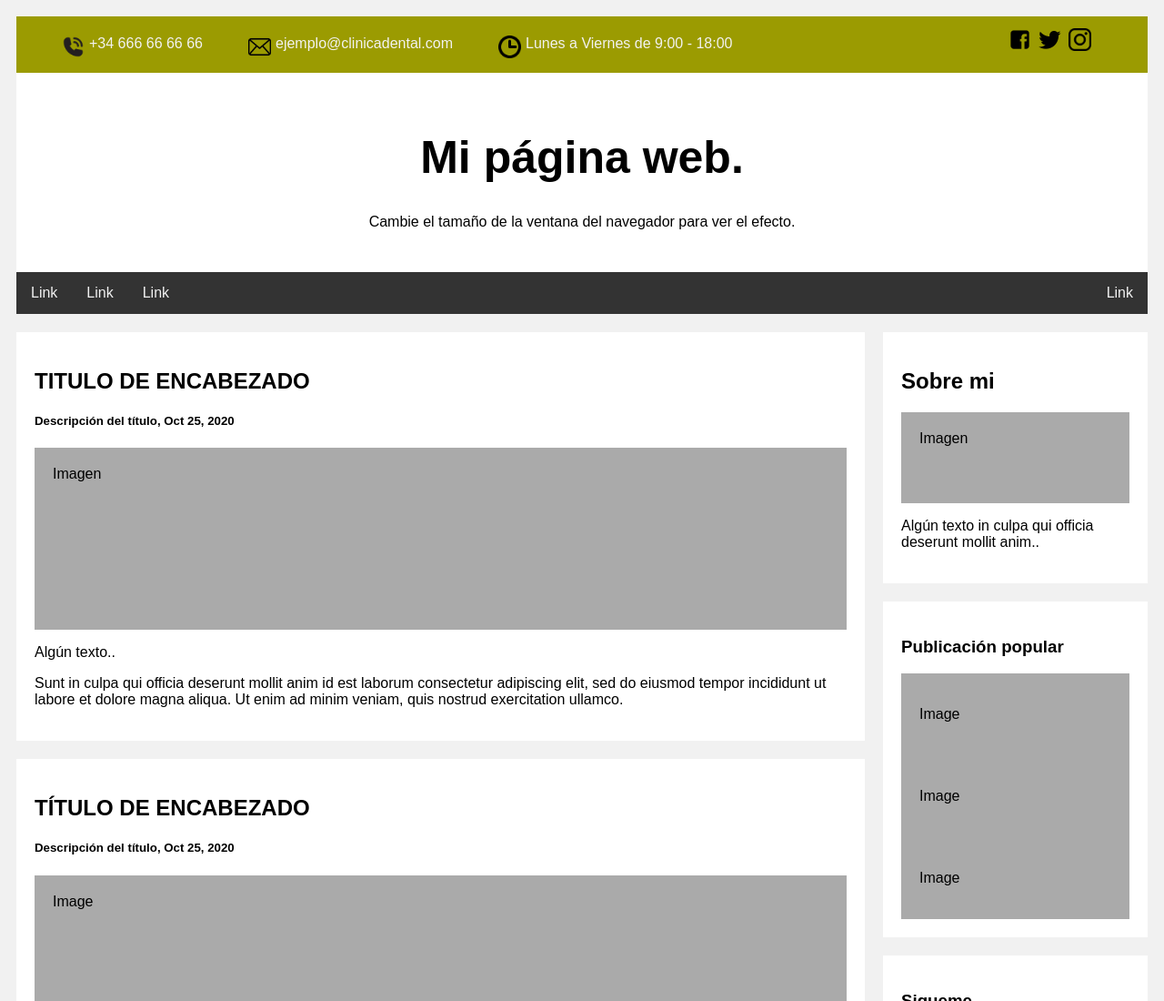
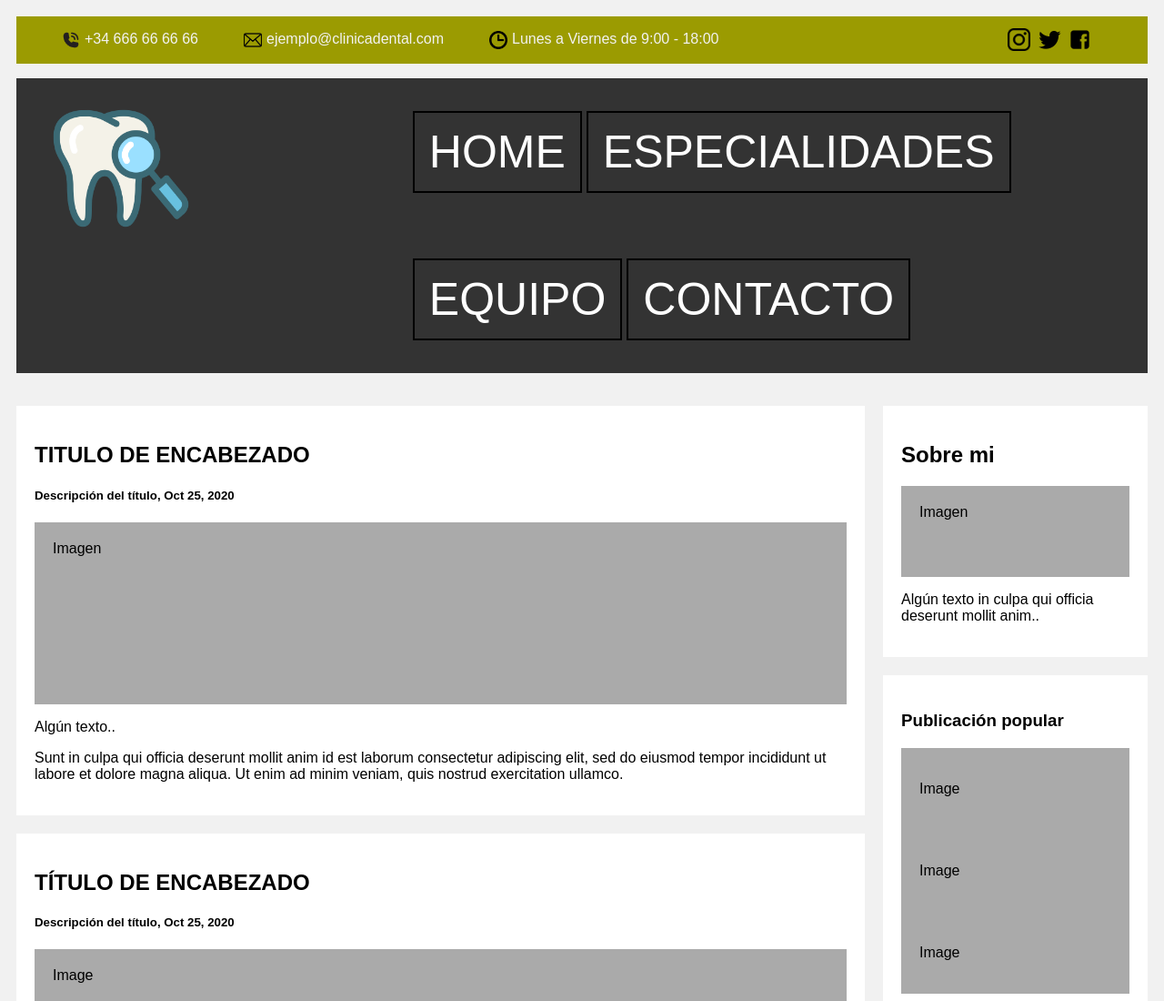
Before and after one commit to Alejandro-rs93/DentalClinic, a plain HTML site: page home/home.html in a window 1280 px wide. Shown: the top 1100 px of the page at 91% size. Drawn offline with Linux system fonts and the light colour scheme.

Commit message:
casi todo el topnav listo

```diff
--- a/home/home.html
+++ b/home/home.html
@@ -11,26 +11,23 @@
     <div class="topIzq">
       <p><img src="img/tlf.png">+34 666 66 66 66</p>
       <p><img src="img/mail.png"> ejemplo@clinicadental.com</p>
-      <p> <img src="img/reloj.png">Lunes a Viernes de 9:00 - 18:00 </p>
+      <p><img src="img/reloj.png">Lunes a Viernes de 9:00 - 18:00 </p>
     </div>
     <div class="topDer">
-      <a href=""><img src="img/ig.png"></a>
-      <a href=""><img src="img/tw.png"></a>
-      <a href=""><img src="img/fb.png"></a>
+      <a href="https://es-es.facebook.com//"><img src="img/fb.png"></a>
+      <a href="https://twitter.com/?lang=es"><img src="img/tw.png"></a>
+      <a href="https://www.instagram.com/"><img src="img/ig.png"></a>
     </div>
   </div>
-    <div class="header">
-      <h1>Mi página web.</h1>
-      <p>Cambie el tamaño de la ventana del navegador para ver el efecto.</p>
-    </div>
+  <ul class="topnav">
+    <img src="img/logo.png">
 
-    <div class="topnav">
-      <a href="#">Link</a>
-      <a href="#">Link</a>
-      <a href="#">Link</a>
-      <a href="#" style="float:right">Link</a>
-    </div>
+      <li><a href=""> HOME</a></li>
+      <li><a href=""> ESPECIALIDADES</a></li>
+      <li><a href=""> EQUIPO</a></li>
+      <li><a href=""> CONTACTO</a></li>
 
+  </ul>
     <div class="row">
       <div class="leftcolumn">
         <div class="card">
--- a/home/style.css
+++ b/home/style.css
@@ -1,4 +1,3 @@
-
 * {
     box-sizing: border-box;
 }
@@ -12,8 +11,8 @@
     position: relative;
     float: left;
     margin-right: 5px;
-    width: 25px;
-    height: 25px;
+    width: 20px;
+    height: 20px;
 
 }
 .topIzq p {
@@ -22,7 +21,7 @@
     color: #f2f2f2;
     text-align: center;
     padding-left:50px;
-    padding-top: 5px;
+    /* padding-top: 5px; */
 }
 
 /*---------Barra superior derecha---------*/
@@ -47,46 +46,58 @@
     padding-left: 2% ;
 }
 
-
-
 body {
     font-family: Arial;
     padding: 10px;
     background: #f1f1f1;
 }
 
-/* Encabezado/Título del Blog */
-.header {
-    padding: 30px;
-    text-align: center;
-    background: white;
+/* Aplicar estilo a la barra de navegación superior */
+.topnav img
+{
+    height: 150px;
+    width: 150px;
+    float: left;
+    display: block;
+    margin-right: 20%;
+    margin-top  : 2%;
+    margin-bottom: 2%;
+
 }
-
-.header h1 {
+.topnav {
+    position: relative;
+    overflow: hidden;
+    background-color: #333;
+}
+.topnav li a
+{
+    text-decoration: none;
+    color: white;
     font-size: 50px;
 }
 
-/* Aplicar estilo a la barra de navegación superior */
-.topnav {
-    overflow: hidden;
-    background-color: #333;
-}
+/* Aplicar estilo a los enlaces de topnav */
 
-/* Aplicar estilo a los enlaces de topnav */
-.topnav a {
+.topnav li {
     float: left;
     display: block;
     color: #f2f2f2;
-    text-align: center;
+    margin-top  : 3%;
+    margin-bottom: 3%;
+    margin-left: 5px;
     padding: 14px 16px;
     text-decoration: none;
+    border: 2px black solid;
+
+
 }
 
 /* Cambiar color al pasar el mouse */
-.topnav a:hover {
-    background-color: #ddd;
+.topnav li:hover {
+    background-color: rgb(129, 129, 129);
     color: black;
 }
+
 
 /* Crea dos columnas desiguales que flotan una al lado de la otra */
 /* Columna izquierda */
```
Also changed, not shown: home/img/logo.png (added).
